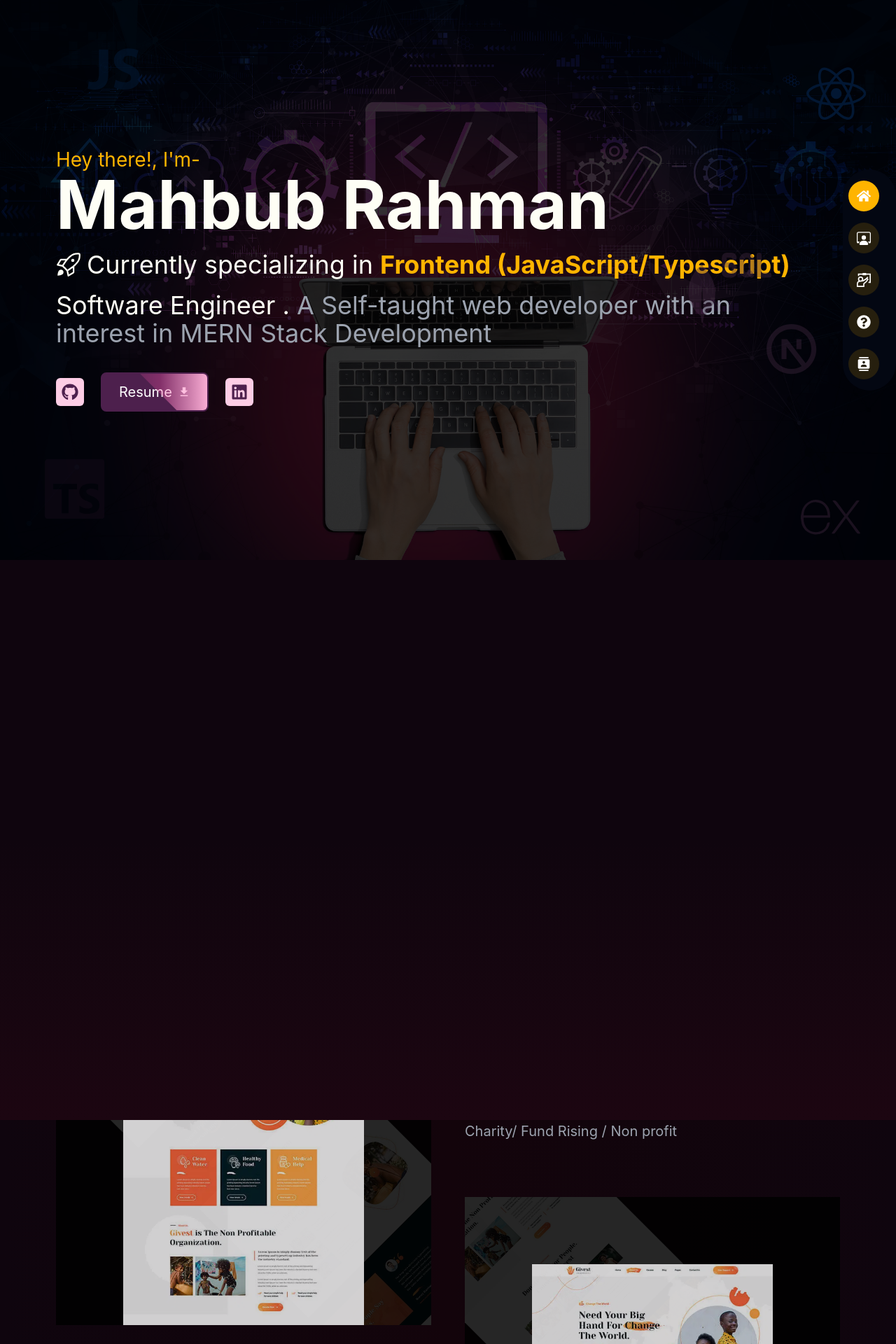
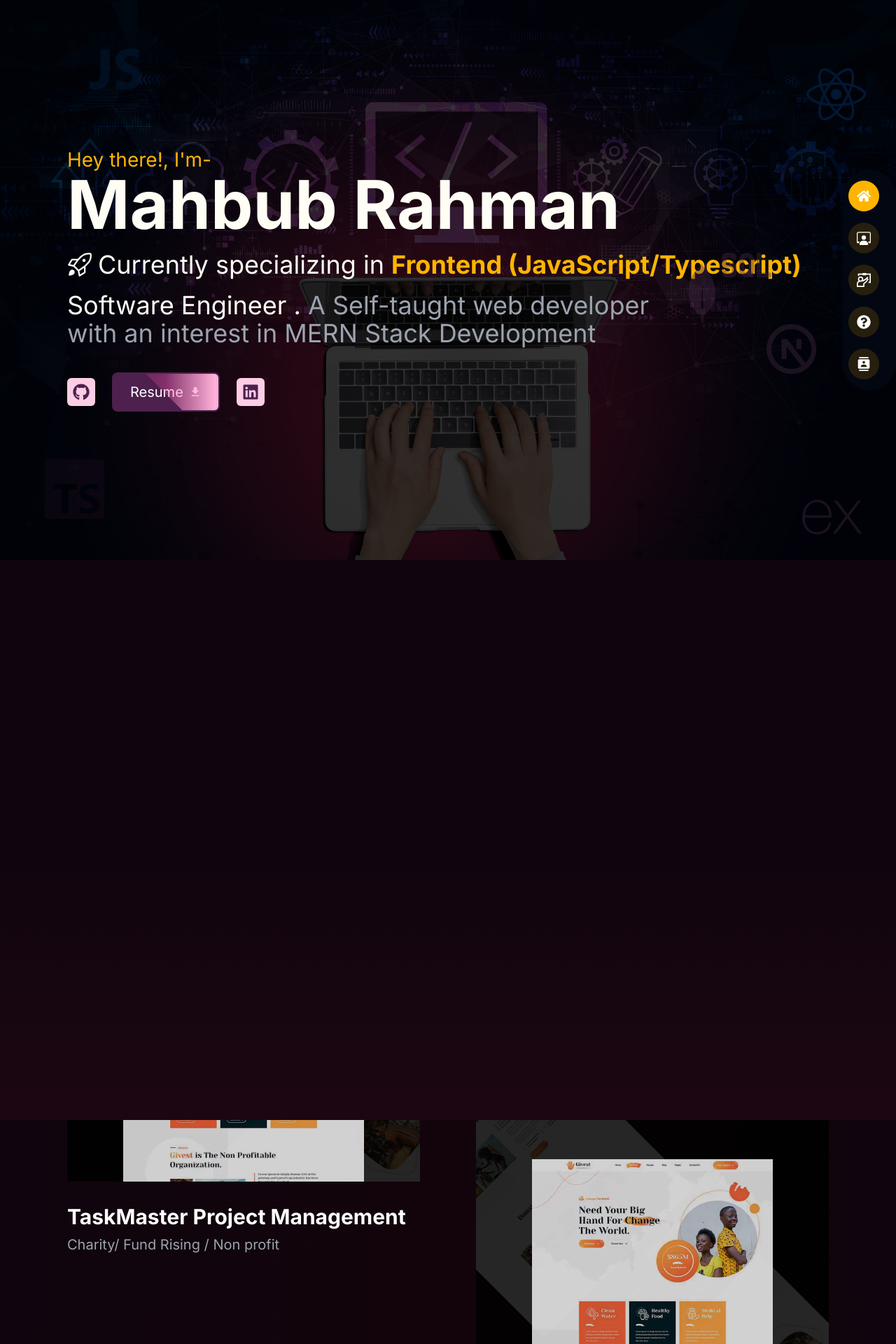
Before and after one commit to CodeSperk/mahbub, a Next.js app: page / in a window 1280 px wide. Shown: the top 1920 px of the page at 70% size. Built offline with nearby package versions, Linux system fonts and the light colour scheme.

Commit message:
home page revised

```diff
--- a/src/Pages/Home/Featured/Featured.tsx
+++ b/src/Pages/Home/Featured/Featured.tsx
@@ -10,10 +10,10 @@ const FeaturedProjects = () => {
   );
 
   return (
-    <div className="page-bg py-10 md:py-12 lg:py-16">
-    <section className="max-width section-gap text-white w-full space-y-10 md:space-y-0 md:grid  md:grid-cols-2 grid-rows-4 gap-12">
+    <section className="page-bg py-2">
+    <div className="max-width section-gap text-white w-full space-y-10 md:space-y-0 md:grid  md:grid-cols-2 grid-rows-4 gap-12 xl:gap-20">
       <div className="">
-        <h2 className="text-4xl font-bold">Notable Projects from My Journey</h2>
+        <h2 className="text-5xl font-bold text-primary">Notable Projects from My Journey</h2>
         <p className="text-secondary mt-4 text-xl">
           Here are some of my projects that I have worked on.
         </p>
@@ -39,8 +39,8 @@ const FeaturedProjects = () => {
           <ProjectCard project={project} />
         </div>
       ))}
+    </div>
     </section>
-    </div>
   );
 };
 
--- a/src/Pages/Home/Hero/Hero.tsx
+++ b/src/Pages/Home/Hero/Hero.tsx
@@ -1,10 +1,10 @@
 import React from 'react';
-import FloatingIcons from '../FloatingIcons';
-import TextContents from '../TextContents/TextContents';
+import FloatingIcons from './_FloatingIcons';
+import TextContents from './_TextContents';
 
 const HeroSection = () => {
   return (
-    <div className="relative min-h-screen">
+    <section className="relative min-h-screen">
       {/* Background image with overlay */}
       <div
         className="absolute inset-0 -z-10 bg-cover bg-center"
@@ -17,7 +17,7 @@ const HeroSection = () => {
       <FloatingIcons />
       <TextContents />
       </div>
-    </div>
+    </section>
   );
 };
 
--- a/src/Pages/Home/FloatingIcons.tsx
+++ b/src/Pages/Home/Hero/_FloatingIcons.tsx
@@ -1,7 +1,6 @@
 "use client"
-// components/HomePage/FloatingIcons.tsx
 import React, { useEffect, useState } from 'react';
-import ICONS from './Helper/__iconConfig';
+import ICONS from '../_helpers/__iconConfig';
 
 interface Position {
   x: number;
--- a/src/Pages/Home/TextContents/TextContents.tsx
+++ b/src/Pages/Home/Hero/_TextContents.tsx
@@ -1,7 +1,7 @@
 import { GoRocket } from "react-icons/go";
-import AnimatedText from "./_animatedText";
 import { FaGithub, FaLinkedin } from "react-icons/fa";
-import ResumeBtn from "./_resumeBtn";
+import AnimatedText from "./__animatedText";
+import ResumeBtn from "./__resumeBtn";
 
 const TextContents = () => {
   return (
@@ -23,25 +23,27 @@ const TextContents = () => {
       <h5 className="text-2xl md:text-[28px] xl:text-[36px] leading-[40px]">
         Software Engineer .{" "}
         <span className="text-secondary">
-          A Self-taught web developer with an <br className="hidden md:block" />{" "}
+          A Self-taught web developer <br className="hidden md:block" /> with an
           interest in MERN Stack Development
         </span>
       </h5>
 
-
-
       <div className="flex gap-6 justify-center md:justify-start items-center mt-4">
-
-
-        <a href="https://github.com/CodeSperk" target="_blank" className="p-2 text-2xl text-[#4d204d] bg-[#fdcde5] rounded-md hover:scale-110 duration-300">
+        <a
+          href="https://github.com/CodeSperk"
+          target="_blank"
+          className="p-2 text-2xl text-[#4d204d] bg-[#fdcde5] rounded-md hover:scale-110 duration-300"
+        >
           <FaGithub className="duration-500" />
         </a>
         <ResumeBtn />
-        <a href="https://www.linkedin.com/in/mahbub692" target="_blank" className="p-2 text-2xl text-[#4d204d] bg-[#fdcde5] rounded-md hover:scale-110 duration-300">
+        <a
+          href="https://www.linkedin.com/in/mahbub692"
+          target="_blank"
+          className="p-2 text-2xl text-[#4d204d] bg-[#fdcde5] rounded-md hover:scale-110 duration-300"
+        >
           <FaLinkedin className="duration-500" />
         </a>
-
-
       </div>
     </section>
   );
--- a/src/Pages/Portfolio/_projectCard.tsx
+++ b/src/Pages/Portfolio/_projectCard.tsx
@@ -8,16 +8,16 @@ const ProjectCard = ({ project }: { project: Project }) => {
 
   return (
     <div
-      className="flex flex-col gap-8 justify-start "
+      className="flex flex-col gap-8  justify-start "
     >
-      <div className="relative bg-cover bg-no-repeat overflow-hidden p-12 lg:p-16 xl:p-24 pb-0 h-[360px] lg:h-[444px] xl:h-[550px]">
+      <div className="relative bg-cover bg-no-repeat overflow-hidden p-12 lg:p-16 xl:p-20 pb-0 h-[360px] md:h-[300px] lg:h-[360px] xl:h-[440px]">
         <div className="absolute -top-80 lg:-top-96 left-1/2 lg:left-3/5 -translate-x-1/2 xl:-translate-x-1/3 -rotate-[45deg] w-3/5 z-0">
           <Image
             src={img[0]}
             alt="Project background"
             width={280}
             height={200}
-            className="lg:w-[250px] xl:w-[280px]"
+            className="w-full"
           />
         </div>
 
@@ -37,7 +37,6 @@ const ProjectCard = ({ project }: { project: Project }) => {
           </div>
           </div>
           </Link>
-
       </div>
 
       <div className="space-y-2 pr-4 mb-8">
--- a/src/app/globals.css
+++ b/src/app/globals.css
@@ -1,7 +1,8 @@
+@import url('https://fonts.googleapis.com/css2?family=Inter:ital,opsz,wght@0,14..32,100..900;1,14..32,100..900&family=Poppins:wght@400;500;600;700;800;900&display=swap');
 @tailwind base;
 @tailwind components;
 @tailwind utilities;
-@import url('https://fonts.googleapis.com/css2?family=Inter:ital,opsz,wght@0,14..32,100..900;1,14..32,100..900&family=Poppins:wght@400;500;600;700;800;900&display=swap');
+
 
 body{
   font-family: "Inter", serif;
@@ -11,7 +12,7 @@ body{
 }
 
 .max-width{
-  @apply max-w-[1440px] mx-auto px-4 md:px-10 lg:px-16 xl:px-20
+  @apply max-w-[1400px] mx-auto px-4 md:px-12 lg:px-20 xl:px-24
 }
 
 .text-primary{
--- a/src/app/page.tsx
+++ b/src/app/page.tsx
@@ -4,8 +4,8 @@ import HeroSection from "@/Pages/Home/Hero/Hero";
 const HomePage = () => {
   return (
     <div>
-      <HeroSection/>
-      <FeaturedProjects/>
+      <HeroSection />
+      <FeaturedProjects />
     </div>
   );
 };
```
Also changed, not shown: src/Pages/Home/Hero/__animatedText.tsx (renamed from src/Pages/Home/TextContents/_animatedText.tsx), src/Pages/Home/Hero/__resumeBtn.tsx (renamed from src/Pages/Home/TextContents/_resumeBtn.tsx), src/Pages/Home/_helpers/__iconConfig.ts (renamed from src/Pages/Home/Helper/__iconConfig.ts).
